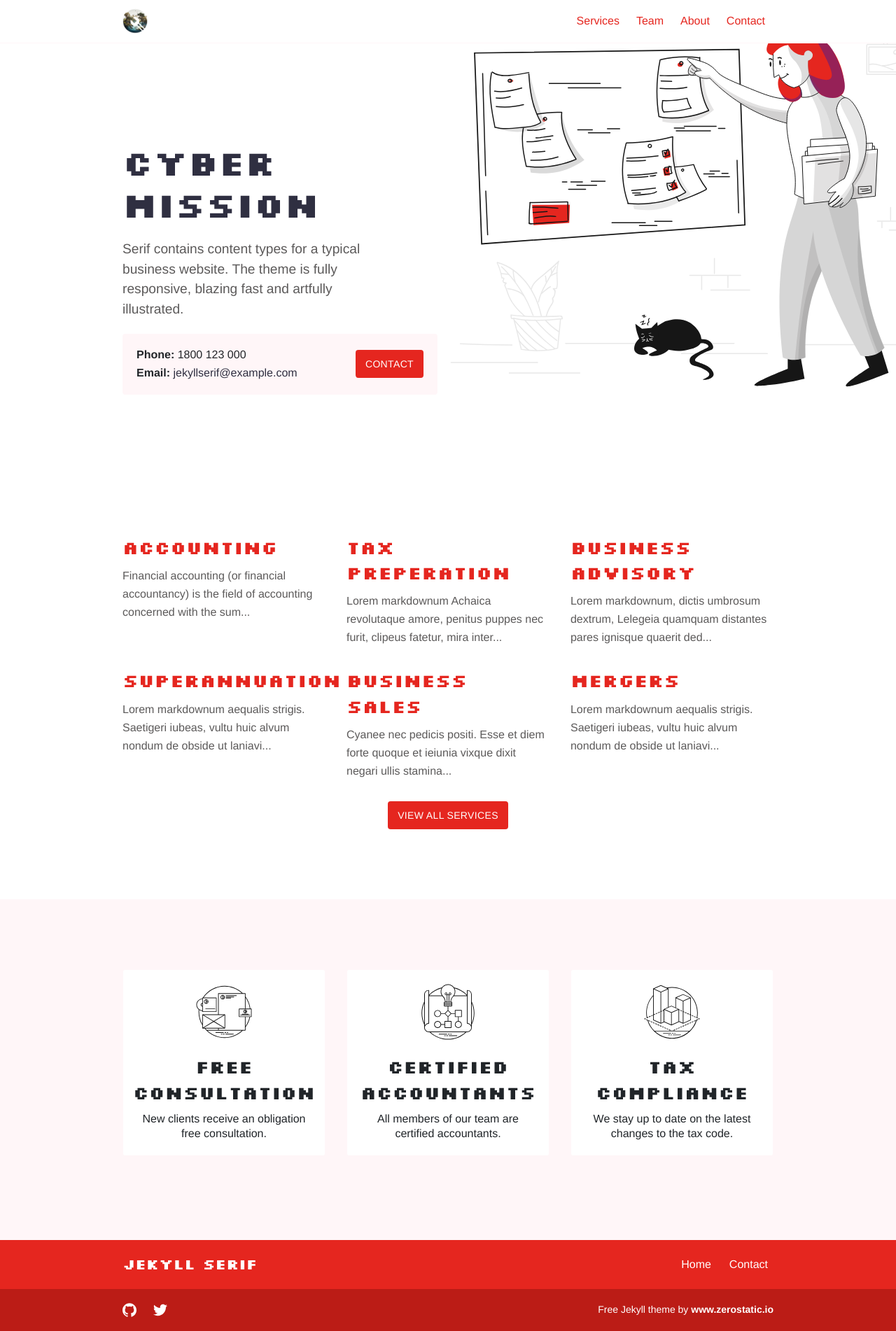
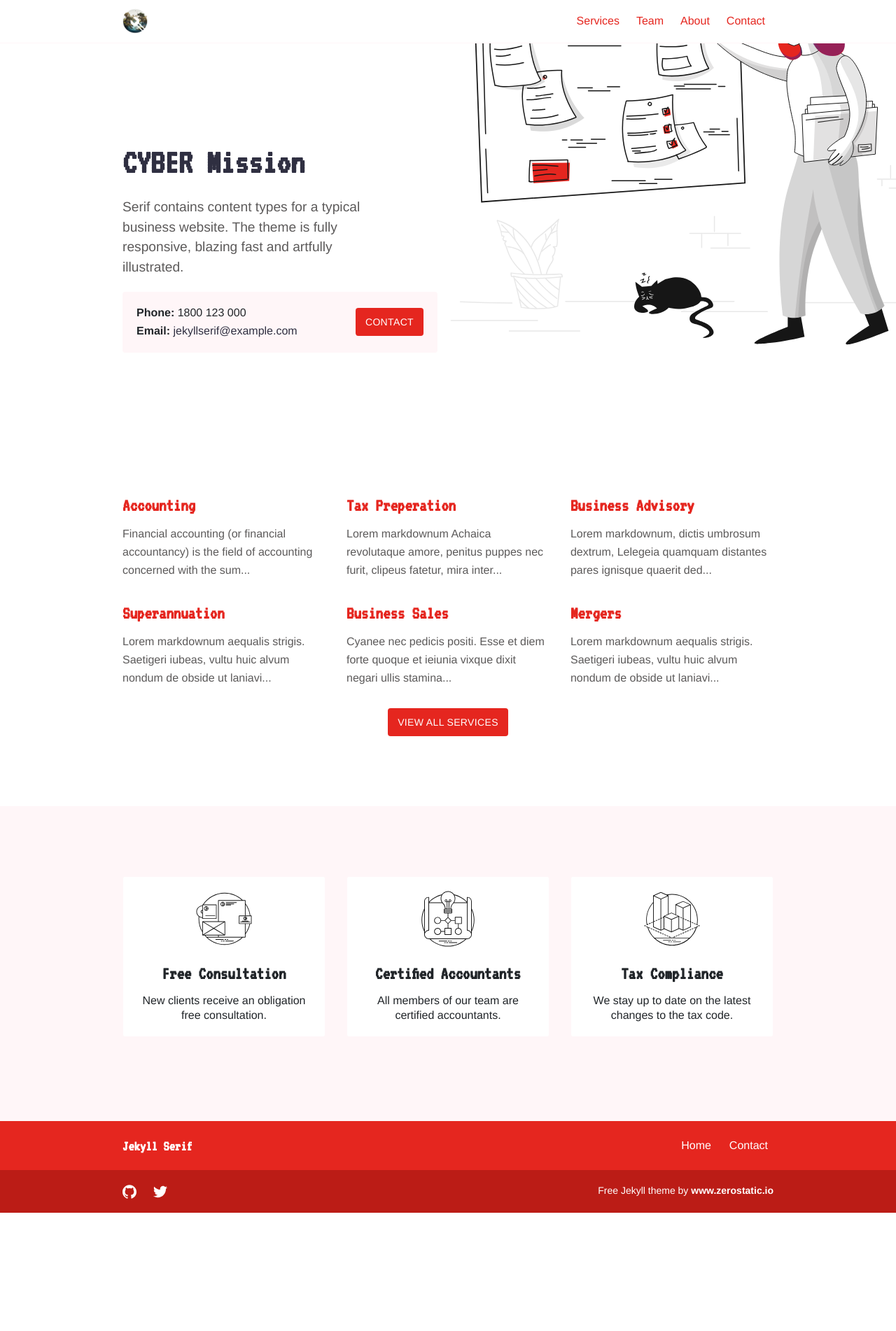
Before and after one commit to cyber-mission/cyber-mission.github.io, a Jekyll site: the page built from index.md, in a window 1280 px wide. Shown: the whole page at 70% size. Built offline with Jekyll 4.4.1, drawn with Linux system fonts in a browser that asks for light colours; after the commit the page ends 1733 px from its top, so only the background shows below that.

Commit message:
New font

```diff
--- a/_layouts/default.html
+++ b/_layouts/default.html
@@ -7,6 +7,7 @@
   <link rel="icon" type="image/png" href="{{ '/images/favicon-32x32.svg' | relative_url }}">
   <link href="https://fonts.googleapis.com/css2?family=Playfair+Display:wght@400;700&display=swap" rel="stylesheet">
   <link href="https://fonts.googleapis.com/css2?family=Silkscreen:wght@400;700&display=swap" rel="stylesheet">
+  <link href="https://fonts.googleapis.com/css2?family=VT323:wght@400;700&display=swap" rel="stylesheet">
   <link href="{{ '/assets/css/style.css' | relative_url }}" rel="stylesheet">
   {% if page.description %}
   <meta name="description" content="{{ page.description }}" />
--- a/assets/css/style.scss
+++ b/assets/css/style.scss
@@ -18,7 +18,8 @@
 
 // Fonts
 $font-family-base: Helvetica, Arial, sans-serif, -apple-system;
-$font-family-heading: 'Silkscreen', serif, -apple-system;
+$font-family-heading: 'VT323', serif, -apple-system;
+//$font-family-heading: 'Silkscreen', serif, -apple-system;
 //$font-family-heading: 'Playfair Display', serif, -apple-system;
 
 // Footer
```
